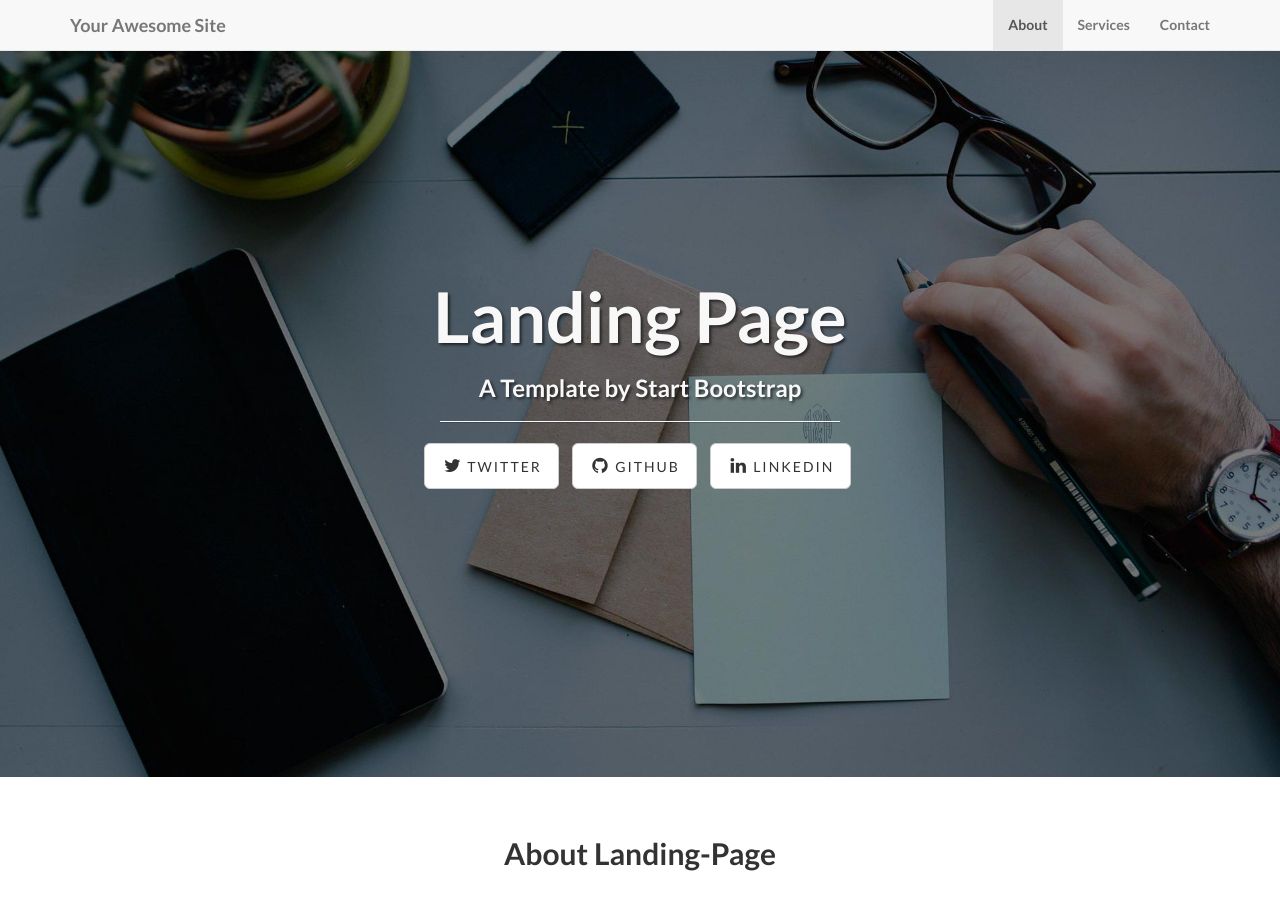
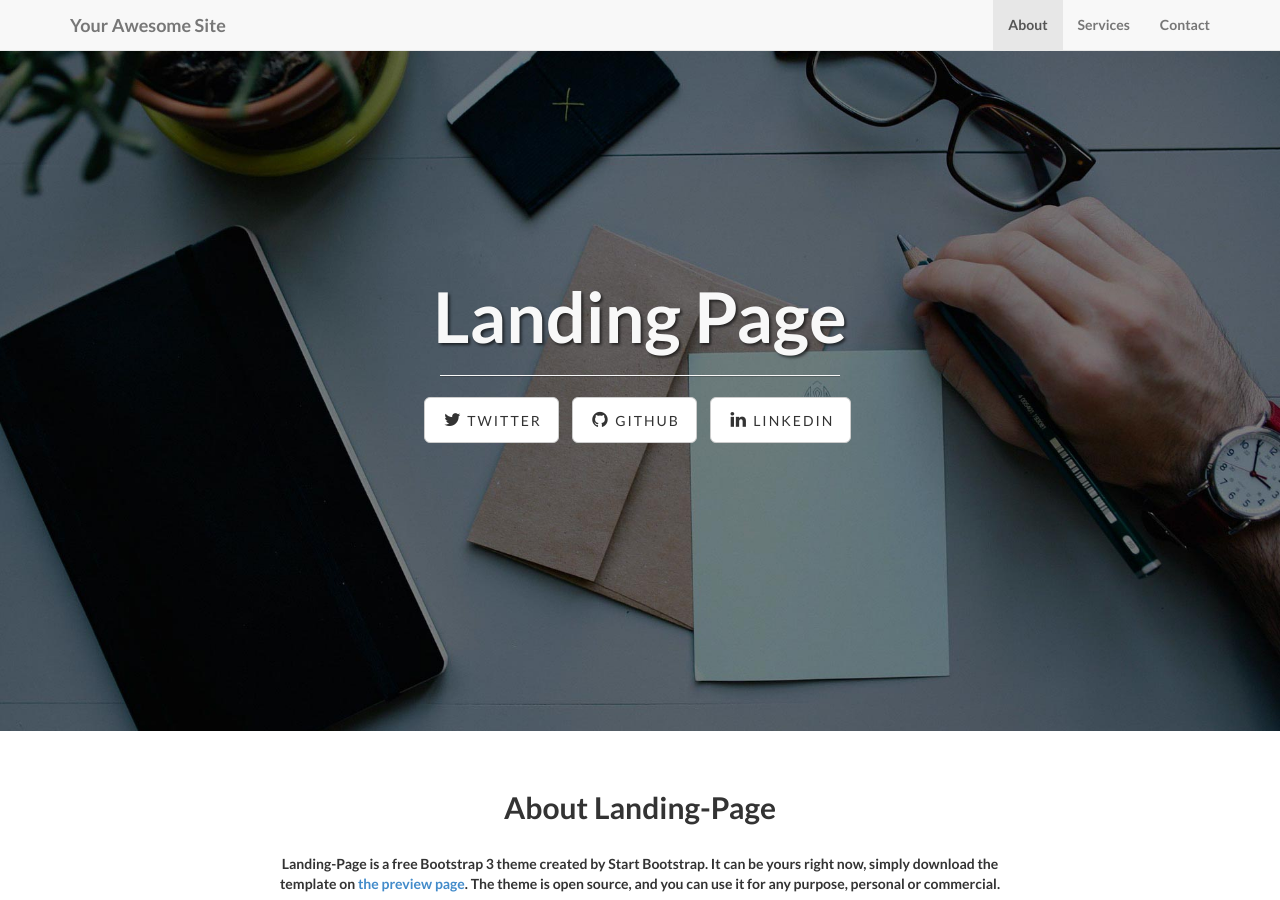
Before and after one commit to termitermitermi/dys_site, a Jekyll site: the page built from index.html, in a window 1280 px wide and 900 px high. Built offline with Jekyll 4.4.1, drawn with Linux system fonts in a browser that asks for light colours; nearby versions of some CDN libraries; library files that are not in the unit come from our copies.

Commit message:
Update index.html

```diff
--- a/index.html
+++ b/index.html
@@ -1,5 +1,4 @@
 ---
 layout: default
 title: Landing Page
-subTitle: A Template by Start Bootstrap
 ---
```
